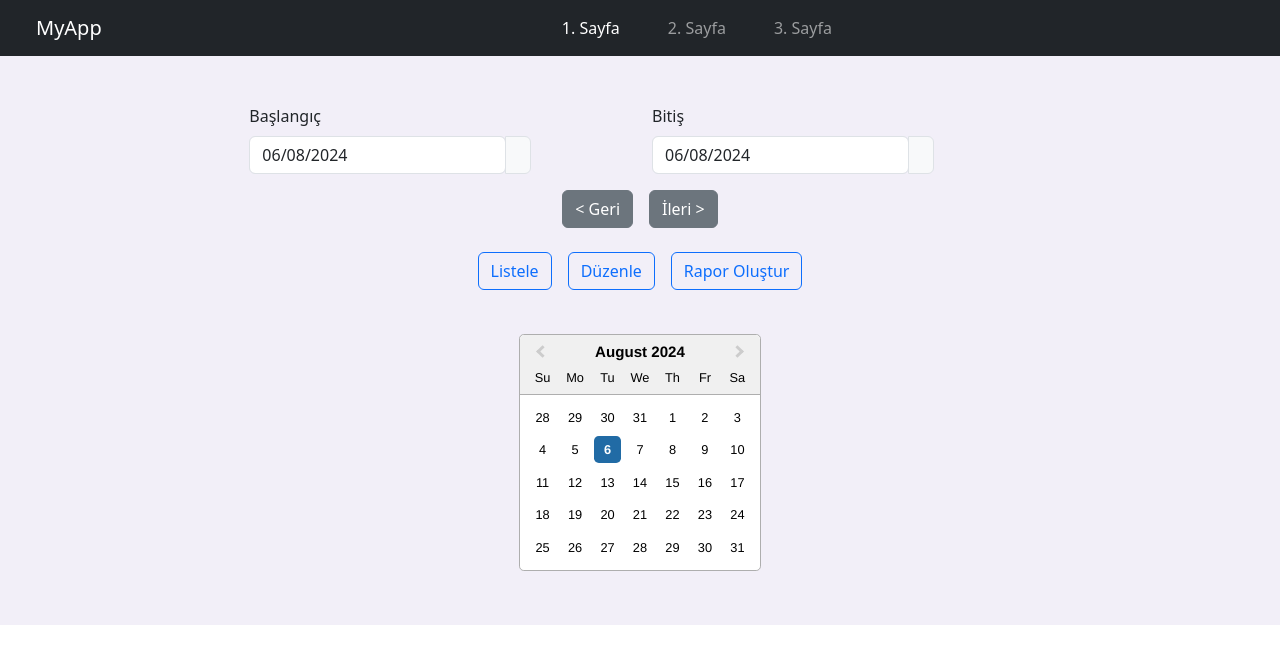
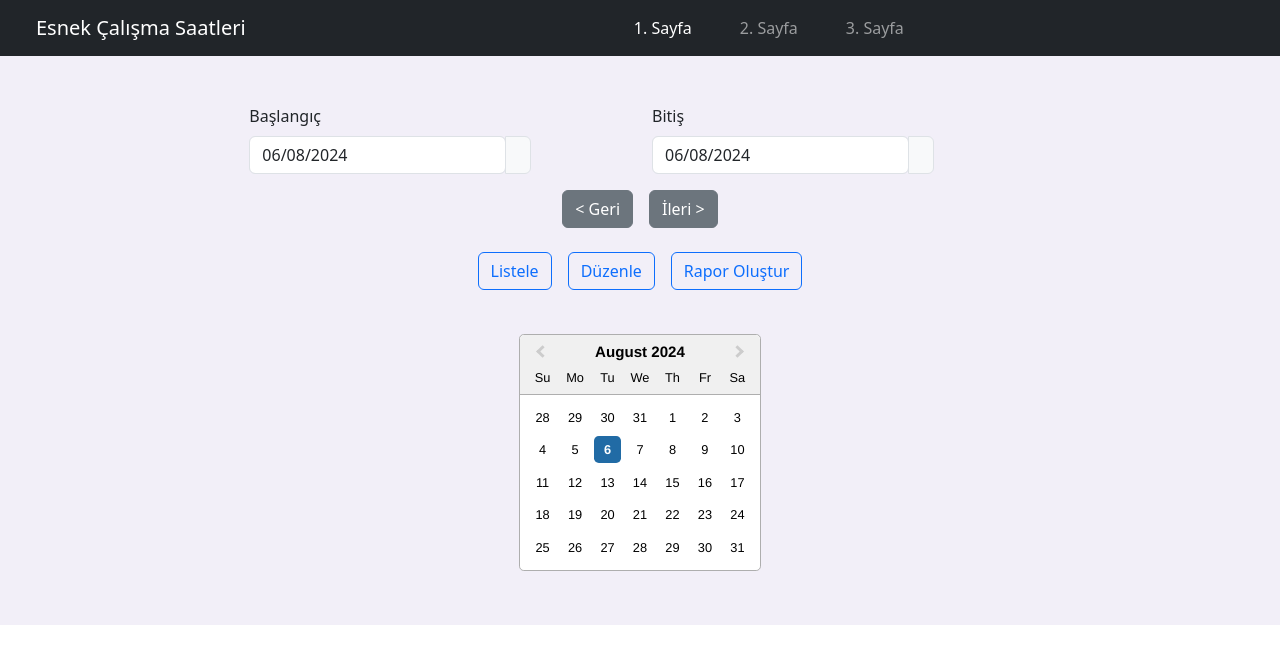
Before and after one commit to mustafakacarr/Flexible-Hours-Netas-Coop-FE, a React (Create React App) app: page /main-page in a window 1280 px wide. Shown: the top 664 px of the page. Built offline with nearby package versions, Linux system fonts and the light colour scheme.

Commit message:
Navbar Updated

```diff
--- a/src/Components/Layout/Navbar.jsx
+++ b/src/Components/Layout/Navbar.jsx
@@ -6,7 +6,7 @@ function Navbar() {
     <nav className="navbar navbar-expand-lg navbar-dark bg-dark">
       <div className="container-fluid justify-content-center">
         <Link className="navbar-brand mx-4" to="/">
-          MyApp
+          Esnek Çalışma Saatleri
         </Link>
         <button
           className="navbar-toggler"
```
